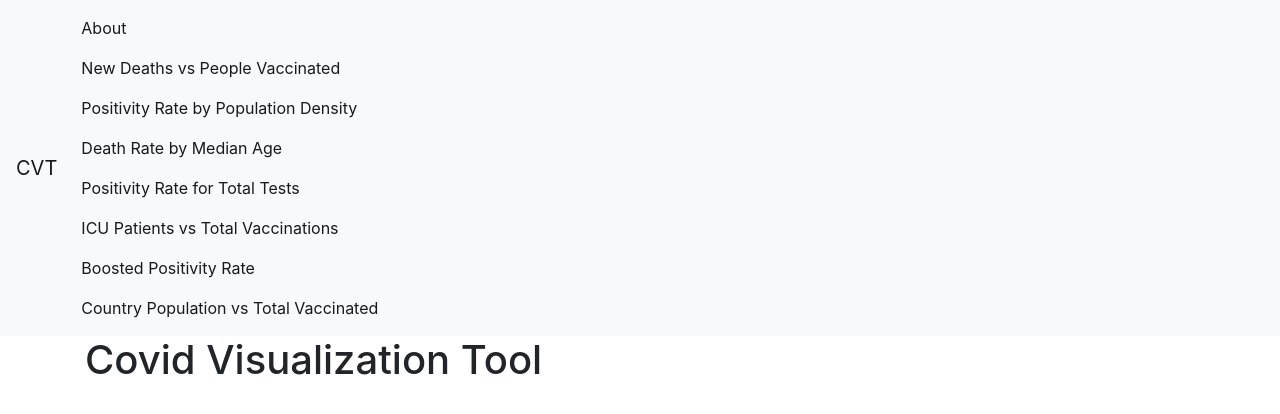
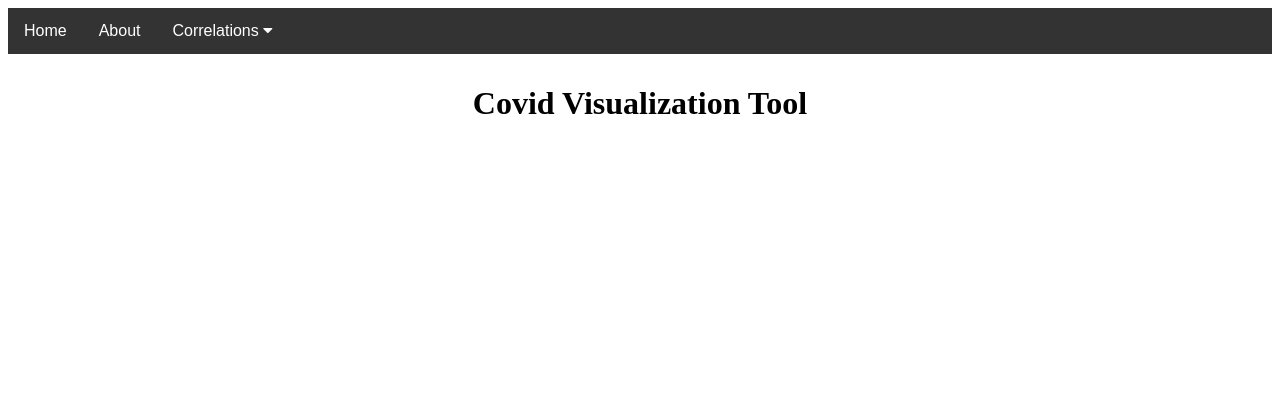
Before and after one commit to ajeukeng/gradproject, a Flask app: page / in a window 1280 px wide. Shown: the top 414 px of the page. Run offline with Flask 2, Linux system fonts and the light colour scheme; some libraries are stand-ins or nearby versions.

Commit message:
improved navbar display

```diff
--- a/src/covidVisualizationTool/app/static/css/style.css
+++ b/src/covidVisualizationTool/app/static/css/style.css
@@ -1,6 +1,66 @@
 h1 {
-    border: 2px #eee solid;
-    color: brown;
+    color: black;
     text-align: center;
     padding: 10px;
 }
+.navbar {
+  overflow: hidden;
+  background-color: #333;
+  font-family: Arial, Helvetica, sans-serif;
+}
+
+.navbar a {
+  float: left;
+  font-size: 16px;
+  color: white;
+  text-align: center;
+  padding: 14px 16px;
+  text-decoration: none;
+}
+
+.dropdown {
+  float: left;
+  overflow: hidden;
+}
+
+.dropdown .dropbtn {
+  cursor: pointer;
+  font-size: 16px;
+  border: none;
+  outline: none;
+  color: white;
+  padding: 14px 16px;
+  background-color: inherit;
+  font-family: inherit;
+  margin: 0;
+}
+
+.navbar a:hover, .dropdown:hover .dropbtn, .dropbtn:focus {
+  background-color: grey;
+}
+
+.dropdown-content {
+  display: none;
+  position: absolute;
+  background-color: #f9f9f9;
+  min-width: 160px;
+  box-shadow: 0px 8px 16px 0px rgba(0,0,0,0.2);
+  z-index: 1;
+}
+
+.dropdown-content a {
+  float: none;
+  color: black;
+  padding: 12px 16px;
+  text-decoration: none;
+  display: block;
+  text-align: left;
+}
+
+.dropdown-content a:hover {
+  background-color: #ddd;
+}
+
+.show {
+  display: block;
+}
--- a/src/covidVisualizationTool/app/templates/base.html
+++ b/src/covidVisualizationTool/app/templates/base.html
@@ -1,25 +1,22 @@
-<!doctype html>
-<html lang="en">
+<!DOCTYPE html>
+<html>
 <head>
-    <!-- Required meta tags -->
-    <meta charset="utf-8">
-    <meta name="viewport" content="width=device-width, initial-scale=1, shrink-to-fit=no">
+<meta name="viewport" content="width=device-width, initial-scale=1">
+<link rel="stylesheet" href="https://cdnjs.cloudflare.com/ajax/libs/font-awesome/4.7.0/css/font-awesome.min.css">
+<title>{% block title %} {% endblock %}</title>
+<link rel="stylesheet" type="text/css" href="static/css/style.css" media="screen" />
 
-    <!-- Bootstrap CSS -->
-    <link rel="stylesheet" href="https://stackpath.bootstrapcdn.com/bootstrap/4.3.1/css/bootstrap.min.css" integrity="sha384-ggOyR0iXCbMQv3Xipma34MD+dH/1fQ784/j6cY/iJTQUOhcWr7x9JvoRxT2MZw1T" crossorigin="anonymous">
-
-    <title>{% block title %} {% endblock %}</title>
 </head>
 <body>
-    <nav class="navbar navbar-expand-md navbar-light bg-light">
-        <a class="navbar-brand" href="{{ url_for('home')}}">CVT</a>
-        <button class="navbar-toggler" type="button" data-toggle="collapse" data-target="#navbarNav" aria-controls="navbarNav" aria-expanded="false" aria-label="Toggle navigation">
-            <span class="navbar-toggler-icon"></span>
+
+<div class="navbar">
+    <a class="nav-link" href="{{ url_for('home') }}">Home</a>
+    <a class="nav-link" href="{{ url_for('about') }}">About</a>
+  <div class="dropdown">
+  <button class="dropbtn" onclick="myFunction()">Correlations
+    <i class="fa fa-caret-down"></i>
   </button>
-        <div class="collapse navbar-collapse" id="navbarNav">
-            <ul class="navbar-nav">
-            <li class="nav-item active">
-                <a class="nav-link" href="{{ url_for('about') }}">About</a>
+  <div class="dropdown-content" id="myDropdown">
         <a class="nav-link" href="{{ url_for('vaccinated_deaths') }}">New Deaths vs People Vaccinated</a>
         <a class="nav-link" href="{{ url_for('positive_rate_by_population_density') }}">Positivity Rate by Population Density</a>
         <a class="nav-link" href="{{ url_for('median_age_death_rate') }}">Death Rate by Median Age</a>
@@ -27,18 +24,30 @@
         <a class="nav-link" href="{{ url_for('icu_patients_vaccinations') }}">ICU Patients vs Total Vaccinations</a>
         <a class="nav-link" href="{{ url_for('boosted_positive_rate') }}">Boosted Positivity Rate</a>
         <a class="nav-link" href="{{ url_for('population_vaccinated') }}">Country Population vs Total Vaccinated</a>
-            </li>
-            </ul>
   </div>
-    </nav>
+  </div>
+</div>
+
 <div class="container">
         {% block content %} {% endblock %}
 </div>
 
-    <!-- Optional JavaScript -->
-    <!-- jQuery first, then Popper.js, then Bootstrap JS -->
-    <script src="https://code.jquery.com/jquery-3.3.1.slim.min.js" integrity="sha384-q8i/X+965DzO0rT7abK41JStQIAqVgRVzpbzo5smXKp4YfRvH+8abtTE1Pi6jizo" crossorigin="anonymous"></script>
-    <script src="https://cdnjs.cloudflare.com/ajax/libs/popper.js/1.14.7/umd/popper.min.js" integrity="sha384-UO2eT0CpHqdSJQ6hJty5KVphtPhzWj9WO1clHTMGa3JDZwrnQq4sF86dIHNDz0W1" crossorigin="anonymous"></script>
-    <script src="https://stackpath.bootstrapcdn.com/bootstrap/4.3.1/js/bootstrap.min.js" integrity="sha384-JjSmVgyd0p3pXB1rRibZUAYoIIy6OrQ6VrjIEaFf/nJGzIxFDsf4x0xIM+B07jRM" crossorigin="anonymous"></script>
+<script>
+/* When the user clicks on the button,
+toggle between hiding and showing the dropdown content */
+function myFunction() {
+  document.getElementById("myDropdown").classList.toggle("show");
+}
+
+// Close the dropdown if the user clicks outside of it
+window.onclick = function(e) {
+  if (!e.target.matches('.dropbtn')) {
+  var myDropdown = document.getElementById("myDropdown");
+    if (myDropdown.classList.contains('show')) {
+      myDropdown.classList.remove('show');
+    }
+  }
+}
+</script>
 </body>
 </html>
```
Lines whose indentation alone changed are shown as unchanged.
